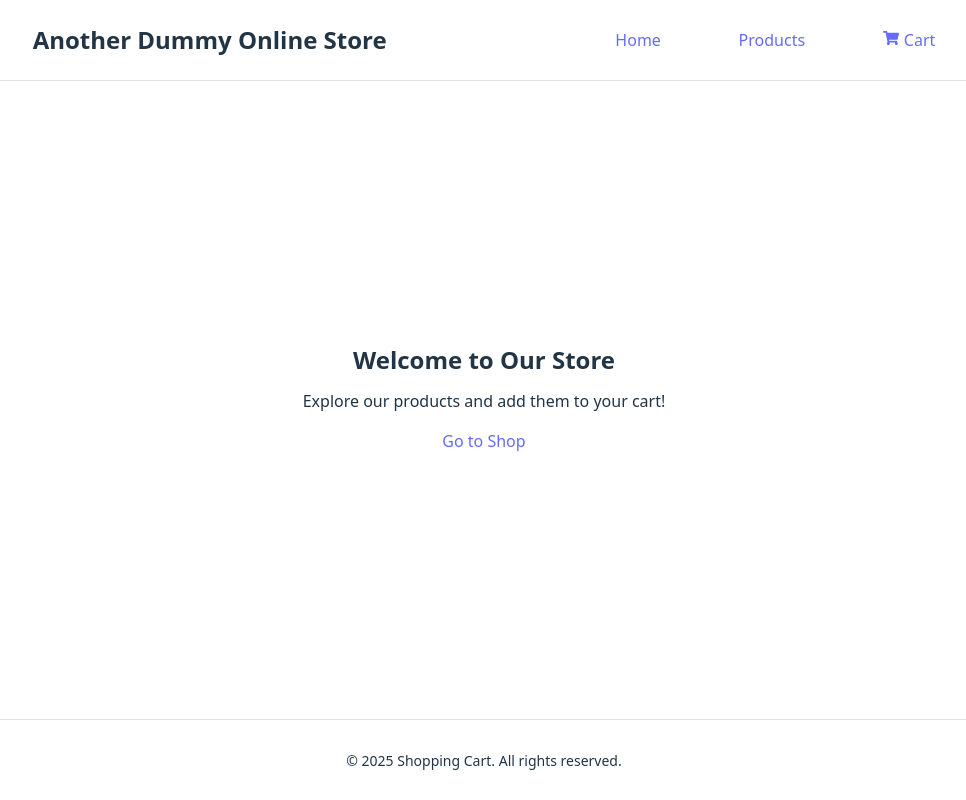
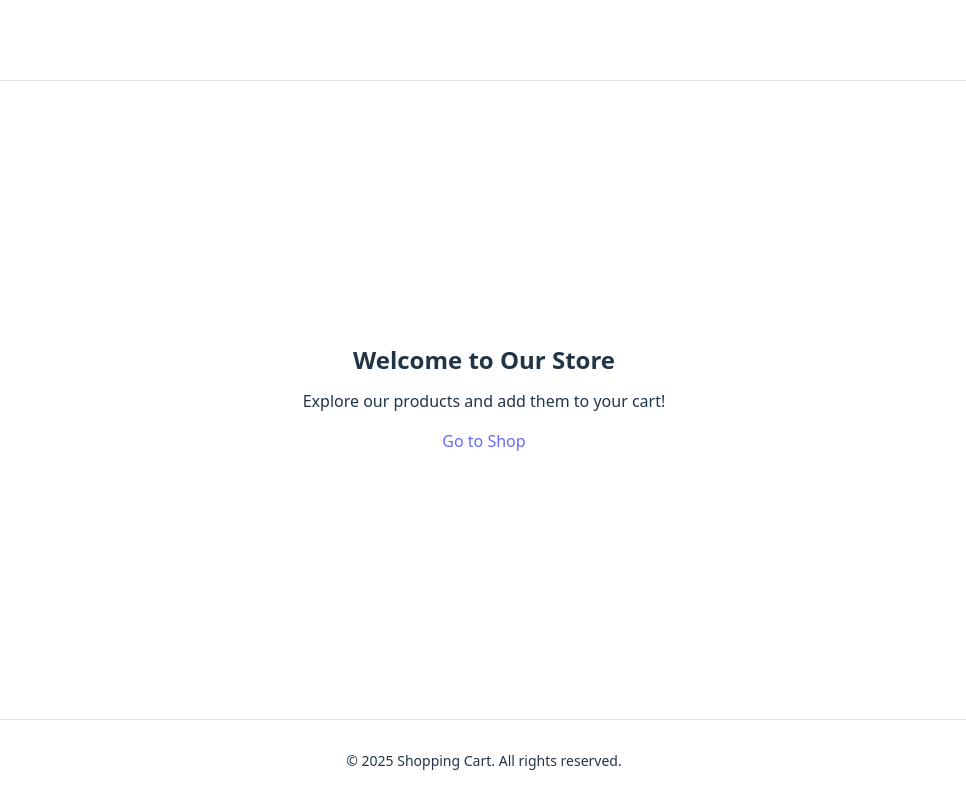
Before and after one commit to ct-chou/shopping_cart_TOP, a React (Vite) app: page / in a window 1280 px wide. Shown: the whole page, without its empty margins (156-1122 px from the left). Built offline with nearby package versions, Linux system fonts and the light colour scheme.

Commit message:
Feat: use reactrouter link in Shop and Home as well

```diff
--- a/src/Components/Home/Home.jsx
+++ b/src/Components/Home/Home.jsx
@@ -1,19 +1,22 @@
 import styles from './Home.module.css'
 import {Nav} from '../Nav/Nav.jsx'
+import { Link } from 'react-router-dom';
 
 export default function Home({cartAmount}) {
 
   return (
     <div id={styles.container}>
         <header className={styles.header}>
-            <h1>Another Dummy Online Store</h1>
+            <Link to="/" className={styles.headerLink}>
+              <h1>Another Dummy Online Store</h1>
+            </Link>
             <Nav cartAmount={cartAmount}/>
         </header>
 
         <div className={styles.homeContainer}>
             <h1>Welcome to Our Store</h1>
             <p>Explore our products and add them to your cart!</p>
-            <a href="/shop" className={styles.shopLink}>Go to Shop</a>
+            <Link to="/shop" className={styles.shopLink}>Go to Shop</Link>
         </div>
         <footer className={styles.footer}>
             <p>&copy; 2025 Shopping Cart. All rights reserved.</p>
--- a/src/Components/Home/Home.module.css
+++ b/src/Components/Home/Home.module.css
@@ -5,6 +5,13 @@
   justify-content: center;
   width: 100%;
   height: 100vh;
+}
+
+.headerLink {
+  color: white;
+  text-decoration: none;
+  font-size: 24px;
+  font-weight: bold;
 }
 
 .header {
--- a/src/Components/Nav/Nav.jsx
+++ b/src/Components/Nav/Nav.jsx
@@ -8,13 +8,13 @@ export const Nav = (props) => (
     <nav className={styles.nav}>
         <ul className="nav-list">
             <li>
-                <Link to="/">Home</Link>
+                <Link to="/" className={styles.link}>Home</Link>
             </li>
             <li>
-                <Link to="/shop">Products</Link>
+                <Link to="/shop" className={styles.link}>Products</Link>
             </li>
             <li>
-                <Link to="/cart" className={styles.cartLink}>
+                <Link to="/cart" className={styles.cartLink + ' ' + styles.link}>
                     <div className={styles.cartIconContainer}>
                             <FaShoppingCart className={styles.cartIcon} />
                             {props.cartAmount > 0 && (
--- a/src/Components/Nav/Nav.module.css
+++ b/src/Components/Nav/Nav.module.css
@@ -15,6 +15,13 @@ li {
     gap: 5px;
 }
 
+.link {
+    text-decoration: none;
+    color: white;
+    font-weight: bold;
+    font-size: 1.2rem;
+}
+
 .cartIcon {
     color: currentColor;
 }
--- a/src/Components/Shop/Shop.jsx
+++ b/src/Components/Shop/Shop.jsx
@@ -2,6 +2,7 @@ import React, {useState, useEffect} from "react";
 import styles from "./Shop.module.css"; // Optional: for styling
 import { Nav } from "../Nav/Nav.jsx"; // Assuming you have a Nav component
 import PropTypes from 'prop-types';
+import { Link } from 'react-router-dom';
 
 function Shop(props) {
     const [items, setItems] = useState([]);
@@ -61,7 +62,9 @@ function Shop(props) {
     return (
         <div className={styles.shopContainer}>
             <header className={styles.header}>
-                        <h1>Another Dummy Online Store</h1>
+                        <Link to="/" className={styles.headerLink}>
+                            <h1>Another Dummy Online Store</h1>
+                        </Link>
                         <Nav cartAmount={props.cartAmount}/>
             </header>
             <h1>Shop</h1>
--- a/src/Components/Shop/Shop.module.css
+++ b/src/Components/Shop/Shop.module.css
@@ -10,6 +10,13 @@
   z-index: 100;
   border-bottom: 1px solid #dee2e6;
   background-color: black;
+}
+
+.headerLink {
+  color: white;
+  text-decoration: none;
+  font-size: 24px;
+  font-weight: bold;
 }
 
 .shopContainer {
```
